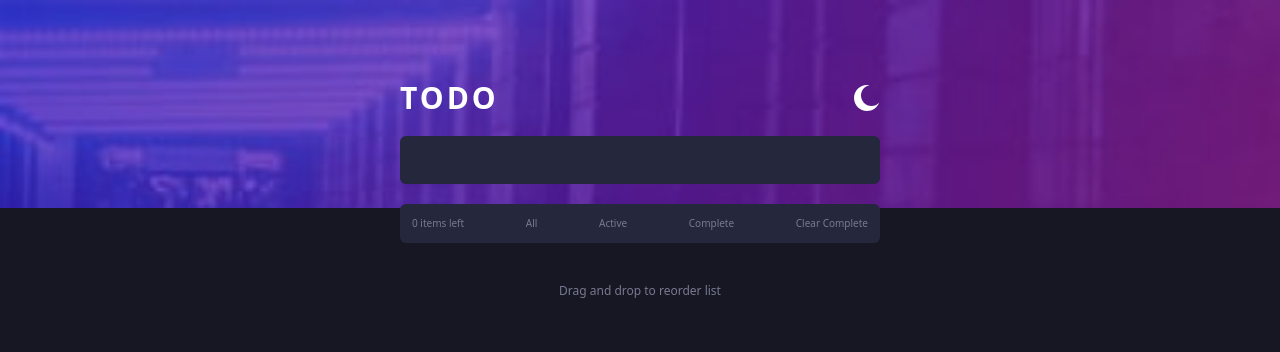
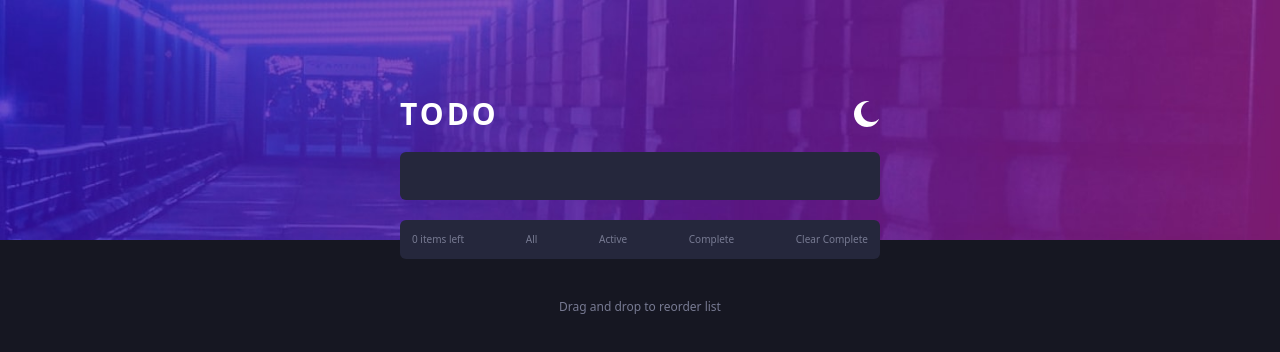
Before and after one commit to ahmadhilmandani/to-dol-list-react, a React (Vite) app: page / in a window 1280 px wide. Shown: the top 352 px of the page. Built offline with nearby package versions, Linux system fonts and the light colour scheme.

Commit message:
UPDATE filter category done

```diff
--- a/index.html
+++ b/index.html
@@ -6,7 +6,7 @@
     <meta name="viewport" content="width=device-width, initial-scale=1.0" />
     <title>Vite + React</title>
   </head>
-  <body>
+  <body class="bg-Cust-Very-Dark-Blue">
     <div id="root"></div>
     <script type="module" src="/src/main.jsx"></script>
   </body>
--- a/src/App.jsx
+++ b/src/App.jsx
@@ -4,6 +4,7 @@ import { useState } from 'react'
 import { List } from './List'
 
 import bgMobileDark from './assets/img/bgMobileDark.jpg'
+import bgDesktopDark from './assets/img/bg-desktop-dark.jpg'
 import iconMoon from './assets/img/icon-moon.svg'
 import iconSun from './assets/img/icon-sun.svg'
 import './App.css'
@@ -17,6 +18,7 @@ function App() {
     ]
   )
   const [counter, setCounter] = useState(0)
+  const [category, setCategory] = useState('all')
 
   const addList = (e) => {
     e.preventDefault()
@@ -26,9 +28,10 @@ function App() {
 
 
   return (
-    <div className='w-full min-h-screen flex justify-center gap-5 bg-Cust-Very-Dark-Blue relative px-6'>
-      <div className='w-full h-52 bg-cover bg-no-repeat absolute' style={{ backgroundImage: `url(${bgMobileDark})` }}></div>
-      <div className='lg:w-full max-w-[480px] w-[90%] mt-20 absolute'>
+    <div className='w-full min-h-screen flex justify-center gap-5  relative px-6'>
+      <div className='lg:hidden block w-full h-52 bg-cover bg-no-repeat absolute z-[-2]' style={{ backgroundImage: `url(${bgMobileDark})` }}></div>
+      <div className='lg:block hidden w-full h-60 bg-cover bg-no-repeat absolute z-[-2]' style={{ backgroundImage: `url(${bgDesktopDark})` }}></div>
+      <div className='lg:w-full max-w-[480px] w-[90%] mt-20 lg:mt-24 mb-10 lg:mb-16'>
         <header className='flex justify-between items-center'>
           <h1 className='text-white font-semibold text-3xl tracking-widest'>TODO</h1>
           {lightMode == true ? <img src={iconSun} alt="" /> : <img src={iconMoon} alt='' />}
@@ -44,6 +47,7 @@ function App() {
           <div className='mt-5 rounded-md bg-Cust-Bg-Color'>
 
             <List list={list}
+              category = {category}
               showDone={(paramIndex) => {
                 const newArrList = list.map((list, index) => {
                   if (index == paramIndex && list.done != true) {
@@ -74,10 +78,25 @@ function App() {
 
             <div className='flex justify-between px-3 py-3 text-Cust-Dark-Grayish-Blue text-[10px]'>
               <div>{counter} items left</div>
-              <div>All</div>
-              <div>Active</div>
-              <div>Complete</div>
-              <div>Clear Complete</div>
+              <a onClick={(e)=>{
+                e.preventDefault()
+                setCategory('all')
+              }}>All</a>
+              <a onClick={(e)=>{
+                e.preventDefault()
+                setCategory('active')
+              }}>Active</a>
+              <a onClick={(e)=>{
+                e.preventDefault()
+                setCategory('complete')
+              }}>Complete</a>
+              <a onClick={(e)=>{
+                e.preventDefault()
+                setCategory('all')
+                setList([])
+                setListName('')
+                setCounter(0)
+              }}>Clear Complete</a>
             </div>
           </div>
         </main>
--- a/src/List.jsx
+++ b/src/List.jsx
@@ -6,10 +6,11 @@ export function List(props) {
         <>
             {
                 props.list.map((list, index) => {
+                    if (props.category == 'all') {
                         return (
                             <div className='px-3 py-3 lg:px-5 lg:py-4 flex justify-between items-center text-xs md:text-base text-white border-b border-b-Cust-Very-Dark-Grayish-Blue' key={index}>
                                 <div className='flex gap-3 items-center'>
-                                <div className={`w-[16px] h-[16px] lg:w-[24px] lg:h-[24px] rounded-full overflow-hidden flex justify-center items-center ${list.done ? 'bg-gradient-to-r from-Cust-Sky-Blue to-Cust-Purple' : 'border hover:translate-y-[-5px] transition ease-in-out duration-100'}`}
+                                    <div className={`w-[16px] h-[16px] lg:w-[24px] lg:h-[24px] rounded-full overflow-hidden flex justify-center items-center ${list.done ? 'bg-gradient-to-r from-Cust-Sky-Blue to-Cust-Purple' : 'border hover:translate-y-[-5px] cursor-pointer transition ease-in-out duration-100'}`}
                                         onClick={() => {
                                             props.showDone(index)
                                         }
@@ -21,12 +22,59 @@ export function List(props) {
                                     </div>
                                     <p className={list.done == true ? 'line-through text-Cust-Dark-Grayish-Blue' : ''} >{list.work}</p>
                                 </div>
-                            <img src={iconX} alt="" className='w-[12px] h-[12px] lg:w-[16px] lg:h-[16px]'
+                                <img src={iconX} alt="" className='w-[12px] h-[12px] lg:w-[16px] lg:h-[16px] cursor-pointer'
                                     onClick={() => {
                                         props.removeList(index)
                                     }} />
                             </div>
                         )
+                    }
+                    else if (props.category == 'active' && list.done != true) {
+                        return (
+                            <div className='px-3 py-3 lg:px-5 lg:py-4 flex justify-between items-center text-xs md:text-base text-white border-b border-b-Cust-Very-Dark-Grayish-Blue' key={index}>
+                                <div className='flex gap-3 items-center'>
+                                    <div className={`w-[16px] h-[16px] lg:w-[24px] lg:h-[24px] rounded-full overflow-hidden flex justify-center items-center ${list.done ? 'bg-gradient-to-r from-Cust-Sky-Blue to-Cust-Purple' : 'border hover:translate-y-[-5px] cursor-pointer transition ease-in-out duration-100'}`}
+                                        onClick={() => {
+                                            props.showDone(index)
+                                        }
+                                        }
+                                    >
+                                        {list.done &&
+                                            <img src={iconCheck} alt="icon check" />
+                                        }
+                                    </div>
+                                    <p className={list.done == true ? 'line-through text-Cust-Dark-Grayish-Blue' : ''} >{list.work}</p>
+                                </div>
+                                <img src={iconX} alt="" className='w-[12px] h-[12px] lg:w-[16px] lg:h-[16px] cursor-pointer'
+                                    onClick={() => {
+                                        props.removeList(index)
+                                    }} />
+                            </div>
+                        )
+                    }
+                    else if (props.category == 'complete' && list.done == true) {
+                        return (
+                            <div className='px-3 py-3 lg:px-5 lg:py-4 flex justify-between items-center text-xs md:text-base text-white border-b border-b-Cust-Very-Dark-Grayish-Blue' key={index}>
+                                <div className='flex gap-3 items-center'>
+                                    <div className={`w-[16px] h-[16px] lg:w-[24px] lg:h-[24px] rounded-full overflow-hidden flex justify-center items-center ${list.done ? 'bg-gradient-to-r from-Cust-Sky-Blue to-Cust-Purple' : 'border hover:translate-y-[-5px] cursor-pointer transition ease-in-out duration-100'}`}
+                                        onClick={() => {
+                                            props.showDone(index)
+                                        }
+                                        }
+                                    >
+                                        {list.done &&
+                                            <img src={iconCheck} alt="icon check" />
+                                        }
+                                    </div>
+                                    <p className={list.done == true ? 'line-through text-Cust-Dark-Grayish-Blue' : ''} >{list.work}</p>
+                                </div>
+                                <img src={iconX} alt="" className='w-[12px] h-[12px] lg:w-[16px] lg:h-[16px] cursor-pointer'
+                                    onClick={() => {
+                                        props.removeList(index)
+                                    }} />
+                            </div>
+                        )
+                    }
                 })
             }
         </>
```
Lines whose indentation alone changed are shown as unchanged.
